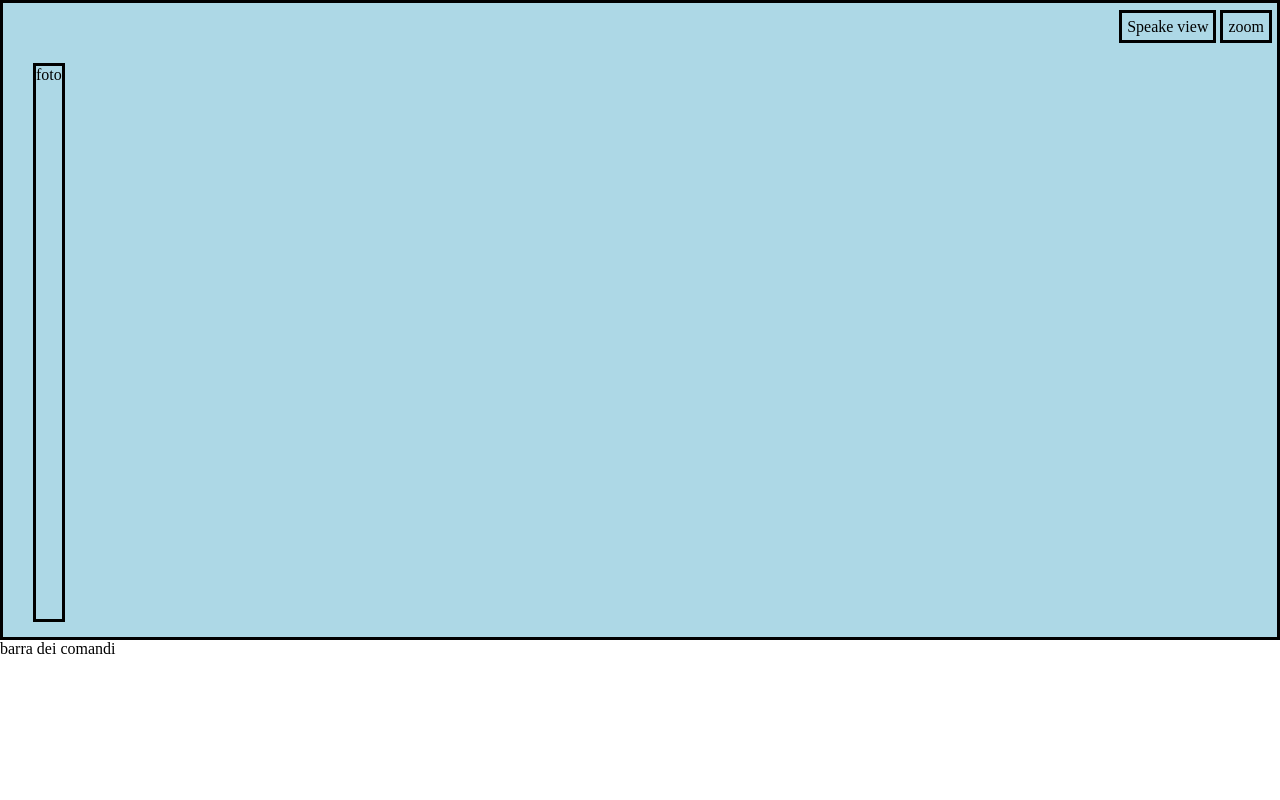
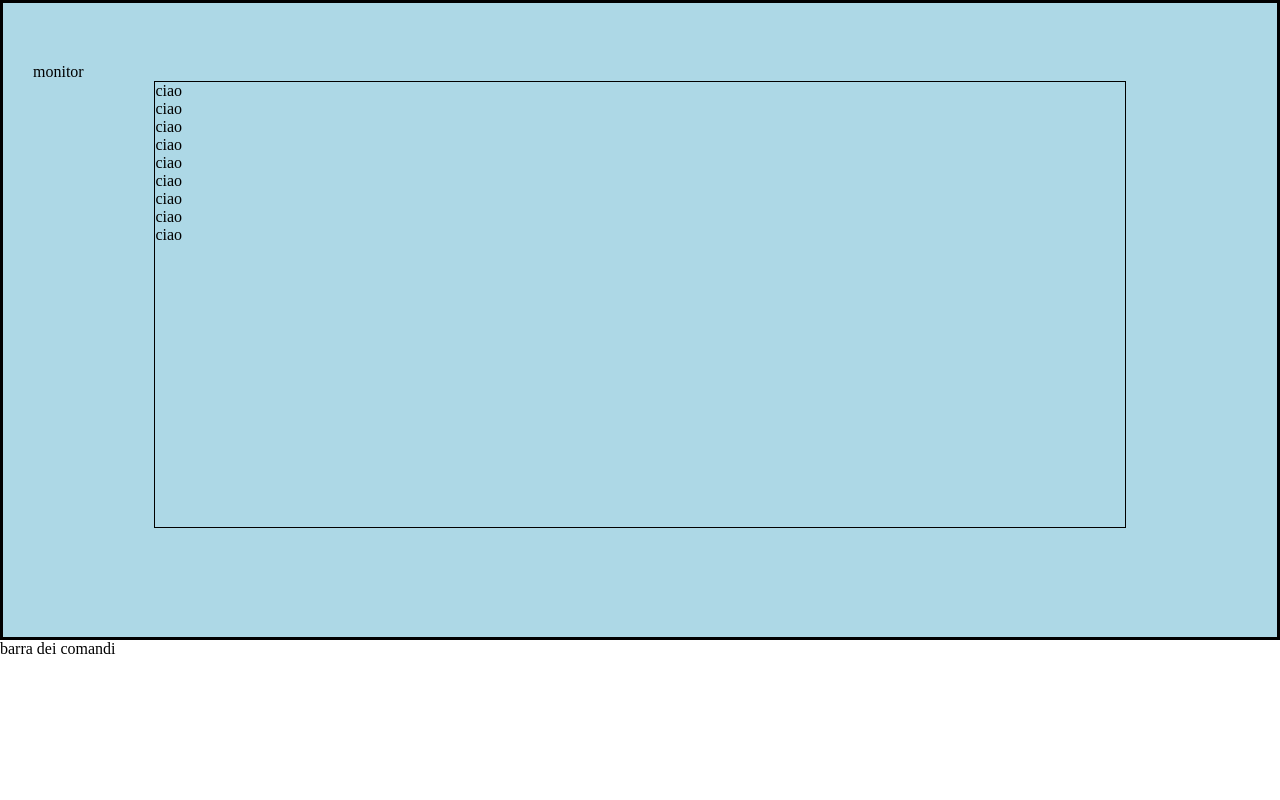
Before and after one commit to Francesca-Barcella/html-css-zoom, a plain HTML site: page index.html in a window 1280 px wide. Drawn offline with Linux system fonts and the light colour scheme.

Commit message:
probelmi con wrap

```diff
--- a/assets/css/style.css
+++ b/assets/css/style.css
@@ -32,7 +32,7 @@ img {
     width: 100vw;
     height: 80vh;
     padding: 60px 30px 15px;
-    display: flex;
+    position: relative;
 }
 
 .view_control {
@@ -51,5 +51,24 @@ img {
     height: 20vh;
 }
 
+.partecipants{
+    border: 1px solid black;
+    width: 80%;
+    height: 80%;
+    margin: auto;
+}
+
+.row{
+    display: flex;
+    flex-wrap: wrap;
+}
+
+.card{
+    width: calc(100% / 12* 7);
+    justify-content: space-between;
+
+}
+
+
 
 /* #endregion monitor */
--- a/index.html
+++ b/index.html
@@ -13,20 +13,25 @@
 </head>
 
 <body>
-    <div class="monitor position_relative debug">
-        <div class="view_control">
-            <span class="speaker debug">Speake view</span>
-            <span class="zoom_control debug">zoom</span>
+    <div class="monitor debug">monitor
+        <!--  <div class="view_control">
+            <span class="speaker">Speake view</span>
+            <span class="zoom_control">zoom</span>
+        </div> -->
+
+        <div class="partecipants">
+            <div class="row">
+                <div class="card">ciao</div>
+                <div class="card">ciao</div>
+                <div class="card">ciao</div>
+                <div class="card">ciao</div>
+                <div class="card">ciao</div>
+                <div class="card">ciao</div>
+                <div class="card">ciao</div>
+                <div class="card">ciao</div>
+                <div class="card">ciao</div>
+            </div>
         </div>
-
-        <div class="partecipants debug">foto</div>
-
-
-
-
-
-
-
     </div>
     <div class="control_bar">
         barra dei comandi
```
